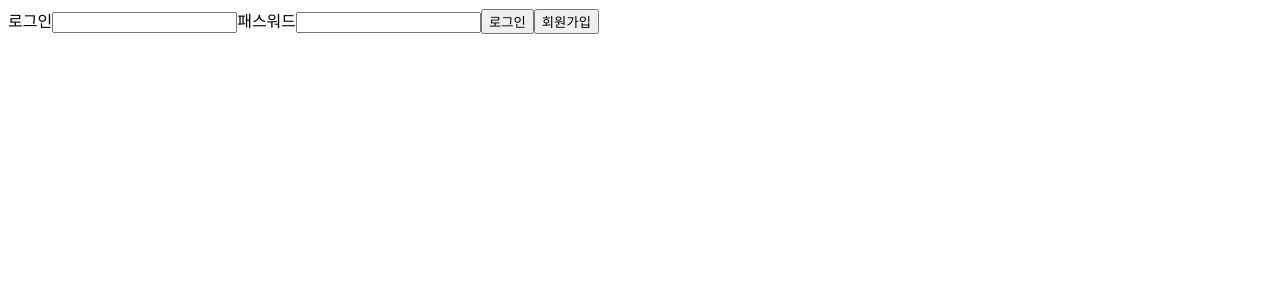
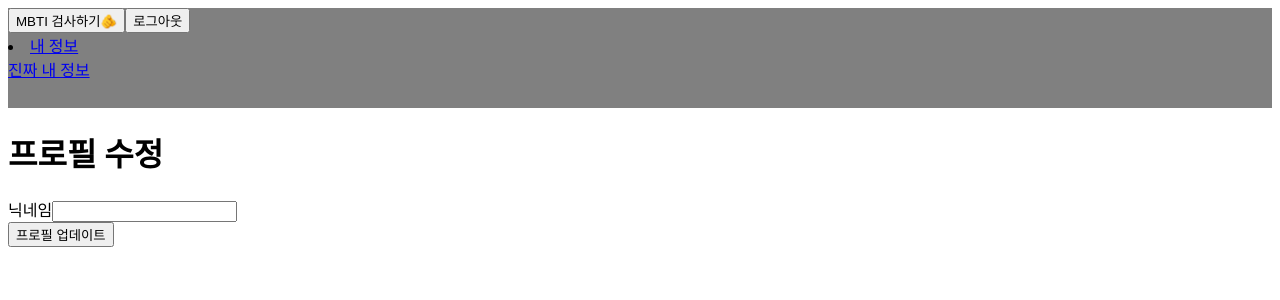
Before and after one commit to wooseok-react7/mbtipoject, a React (Vite) app: page /mypage in a window 1280 px wide. Before the commit this address led to /login. Shown: the top 300 px of the page. Built offline with nearby package versions, Linux system fonts and the light colour scheme; sample sign-in values are in the browser's storage.

Commit message:
😡마이페이지 프로필 수정 하기😠

```diff
--- a/db.json
+++ b/db.json
@@ -24,6 +24,21 @@
       "mbtiResult": "INTP",
       "timestamp": "2024-11-26T06:58:08.726Z",
       "id": 5
+    },
+    {
+      "mbtiResult": "ESTJ",
+      "timestamp": "2024-11-26T15:40:28.042Z",
+      "id": 6
+    },
+    {
+      "mbtiResult": "ESTJ",
+      "timestamp": "2024-11-26T15:54:35.873Z",
+      "id": 7
+    },
+    {
+      "mbtiResult": "ESTJ",
+      "timestamp": "2024-11-26T16:14:12.312Z",
+      "id": 8
     }
   ]
 }
--- a/src/App.jsx
+++ b/src/App.jsx
@@ -8,6 +8,7 @@ import HeaderLayout from "./components/HeaderLayout";
 import SideLayout from "./components/SideLayout";
 import ResultsPage from "./pages/ResultsPage";
 import { AuthProvider, ProtectedRoute } from "./components/AuthProvider";
+import { useState } from "react";
 
 function App() {
   return (
@@ -21,13 +22,13 @@ function App() {
             <Route element={<HeaderLayout />}>
               <Route path="/" element={<HomePage />} />
               <Route element={<ProtectedRoute />}>
+                <Route path="results" element={<ResultsPage />} />
                 <Route path="mypage" element={<MyPage />} />
-                <Route path="results" element={<ResultsPage />} />
               </Route>
-            </Route>
 
-            <Route element={<SideLayout />}>
-              <Route path="/testPage" element={<TestPage />} />
+              <Route element={<SideLayout />}>
+                <Route path="/testPage" element={<TestPage />} />
+              </Route>
             </Route>
           </Routes>
         </AuthProvider>
--- a/src/api/auth.js
+++ b/src/api/auth.js
@@ -29,11 +29,12 @@ export const register = async (userData) => {
 };
 
 export const login = async (userData) => {
+  // const { setUser } = useContext(AuthContext);
   try {
-    // POST 요청을 통해 로그인 API 호출
     const { data } = await axios.post(`${API_URL}/login`, userData);
-
-    // 서버 응답 반환 (성공/실패 여부 포함)
+    console.log(data);
+    localStorage.setItem("accessToken", data.accessToken);
+    // setUser({ nickname: data.nickname, userId: data.userId });
     return data;
   } catch (error) {
     if (error.response) {
@@ -47,13 +48,20 @@ export const login = async (userData) => {
   }
 };
 
-export const getUserProfile = async (token) => {
-  const response = await axios.get(`${API_URL}/getUserProfile`, {
+// export const getUserProfile = async (token) => {
+// const response = await axios.get(`${API_URL}/getUserProfile`, {
+// }
+// return response.data
+// };
+// 유저의 정보를 이걸로 받아옴
+
+export const updateProfile = async (formData, token) => {
+  console.log(formData, token);
+  const response = await axios.patch(`${API_URL}/profile`, formData, {
     headers: {
-      Authorization: "Bearer AccessToken",
+      "Content-Type": "multipart/form-data",
+      Authorization: `Bearer ${token}`,
     },
   });
+  return response.data;
 };
-// 유저의 정보를 이걸로 받아옴
-
-export const updateProfile = async (formData) => {};
--- a/src/components/AuthProvider.jsx
+++ b/src/components/AuthProvider.jsx
@@ -1,24 +1,21 @@
-import React, { createContext, useState, useEffect } from "react";
+import React, { createContext, useState, useEffect, useContext } from "react";
 import { Navigate, Outlet, useNavigate } from "react-router-dom";
 
 export const AuthContext = createContext();
 
 const token = localStorage.getItem("authToken");
 
-export const ProtectedRoute = ({ token }) => {
-  if (!token) {
-    return <Navigate to="/login" />;
-  }
-  return <Outlet />;
-};
-
 export const AuthProvider = ({ children }) => {
   const navigate = useNavigate();
   const [isAuthenticated, setIsAuthenticated] = useState(!!token);
 
+  const [user, setUser] = useState(null);
+
+  console.log("user", user);
   const login = (token) => {
     localStorage.setItem("authToken", token);
     setIsAuthenticated(true);
+    // setUser(userInfo); // 사용자 정보 설정
     navigate("/");
   };
 
@@ -30,9 +27,20 @@ export const AuthProvider = ({ children }) => {
     navigate("/");
   };
 
+  console.log(user);
   return (
-    <AuthContext.Provider value={{ isAuthenticated, login, logout }}>
+    <AuthContext.Provider
+      value={{ isAuthenticated, login, logout, user, setUser }}
+    >
       {children}
     </AuthContext.Provider>
   );
 };
+
+export const ProtectedRoute = () => {
+  const { isAuthenticated } = useContext(AuthContext);
+  if (!isAuthenticated) {
+    return <Navigate to="/login" />;
+  }
+  return <Outlet />;
+};
--- a/src/components/HeaderLayout.jsx
+++ b/src/components/HeaderLayout.jsx
@@ -10,22 +10,19 @@ const Heabar = styled.header`
 
 const HeaderLayout = () => {
   const navigate = useNavigate();
-  const [isLoggedIn, setIsLoggedIn] = useState(false);
+  // const [isLoggedIn, setIsLoggedIn] = useState(false);
+  const handleMypage = () => {
+    navigate("/mypage");
+  };
 
   const { isAuthenticated, logout } = useContext(AuthContext);
 
-  useEffect(() => {
-    const token = localStorage.getItem("authToken");
-    setIsLoggedIn(!!token);
-  }, []);
+  // useEffect(() => {
+  //   const token = localStorage.getItem("authToken");
+  //   setIsLoggedIn(!!token);
+  // }, []);
 
-  const handleLogout = () => {
-    localStorage.removeItem("authToken");
-    setIsLoggedIn(false);
-    // alert("로그아웃이 되었습니다.");
-  };
-
-  const handleMyPage = () => {
+  const handleTestPage = () => {
     const token = localStorage.getItem("authToken");
 
     if (token) {
@@ -40,17 +37,21 @@ const HeaderLayout = () => {
     navigate("/login");
   };
   console.log(isAuthenticated);
+
   return (
     <>
       <Heabar>
         <div>
-          <button onClick={handleMyPage}>MBTI 검사하기🫵</button>
+          <button onClick={handleTestPage}>MBTI 검사하기🫵</button>
           {isAuthenticated ? (
             <button onClick={logout}>로그아웃</button>
           ) : (
             <button onClick={handleLogin}>로그인 </button>
           )}
-          <Link to="/mypage">내 정보</Link>
+          <li>
+            <Link to="/mypage">내 정보</Link>
+          </li>
+          <Link onClick={handleMypage}>진짜 내 정보 </Link>
         </div>
       </Heabar>
 
--- a/src/pages/HomePage.jsx
+++ b/src/pages/HomePage.jsx
@@ -8,8 +8,9 @@ import HomeImg4 from "../assets/image/HomeImg4.png";
 
 const Bodybar = styled.div`
   height: 500px;
-  width: 1055px;
-  margin-left: 420px;
+  width: 80%;
+  max-width: 1000px;
+  margin: 0 auto;
   margin-top: 100px;
   background-color: green;
   & img {
--- a/src/pages/Login.jsx
+++ b/src/pages/Login.jsx
@@ -9,17 +9,21 @@ const Login = () => {
   const [userId, setUserId] = useState("");
   const [password, setPassword] = useState("");
   const { login: loginContext } = useContext(AuthContext);
+  const { setUser } = useContext(AuthContext);
 
   const handleLogin = async () => {
     const userData = {
       id: userId,
       password,
     };
+
     try {
       const response = await login(userData);
-      console.log(response);
+      console.log("res", response);
+      setUser({ nickname: response.nickname, userId: response.userId });
       if (response.success) {
         alert("로그인 성공!");
+        // setUser()
         // console.log("받은 토큰:", response.token);
         // 토큰 저장 (예: localStorage)
         loginContext();
--- a/src/pages/MyPage.jsx
+++ b/src/pages/MyPage.jsx
@@ -1,7 +1,65 @@
-import React from "react";
+import React, { useContext, useState } from "react";
+import { updateProfile } from "../api/auth";
+import { AuthContext } from "../components/AuthProvider";
 
 const MyPage = () => {
-  return <div>MyPage</div>;
+  const { user, setUser } = useContext(AuthContext);
+  const [nickname, setNickname] = useState(user?.nickname || "");
+  console.log("user", user);
+  const handleNicknameChange = (e) => {
+    setNickname(e.target.value);
+  };
+
+  const handleSubmit = async (e) => {
+    e.preventDefault();
+
+    // const accessToken = user?.accessToken;
+    // console.log(accessToken);
+    // if (!accessToken) {
+    //   alert("로그인이 필요합니다.");
+    //   return;
+    // }
+
+    const accessToken = localStorage.getItem("accessToken"); // token 확인
+    if (!accessToken) {
+      alert("로그인이 필요합니다.");
+      return;
+    }
+
+    const formData = new FormData();
+    formData.append("nickname", nickname);
+
+    try {
+      console.log("formData", formData);
+      const data = await updateProfile(formData, accessToken);
+      if (data.success) {
+        alert("프로필 수정이 완료되었습니다.");
+        setUser({ ...user, nickname }); // 응답 데이터 기반으로 업데이트
+      }
+    } catch (error) {
+      console.error(error); // 디버깅용
+      alert(
+        `프로필 수정에 실패했습니다. 다시 시도해주세요. ${
+          error.response?.data?.message || "알 수 없는 오류"
+        }`
+      );
+    }
+  };
+
+  return (
+    <div>
+      <div>
+        <h1>프로필 수정</h1>
+        <form onSubmit={handleSubmit}>
+          <div>
+            <label>닉네임</label>
+            <input onChange={handleNicknameChange} />
+          </div>
+          <button type="submit">프로필 업데이트</button>
+        </form>
+      </div>
+    </div>
+  );
 };
 
 export default MyPage;
--- a/src/pages/TestPage.jsx
+++ b/src/pages/TestPage.jsx
@@ -43,11 +43,13 @@ const TestPage = () => {
     // 인증 토큰 가져오기 (예: 로컬 스토리지에서 가져오기)
     const token = localStorage.getItem("authToken");
     // 결과를 서버에 저장
+
     const payload = {
-      userId: token.id, // 실제 user id 값을 받아와야 된다. token.id
+      userId: token.id, // 실제 user id 값을 받아와야 된다. 그게 뭔데...
       mbtiResult,
       timestamp: new Date().toISOString(),
     };
+
     const savedResult = await createTestResult(payload);
     setResult(savedResult.mbtiResult);
     console.log("Test result saved:", savedResult);
```
